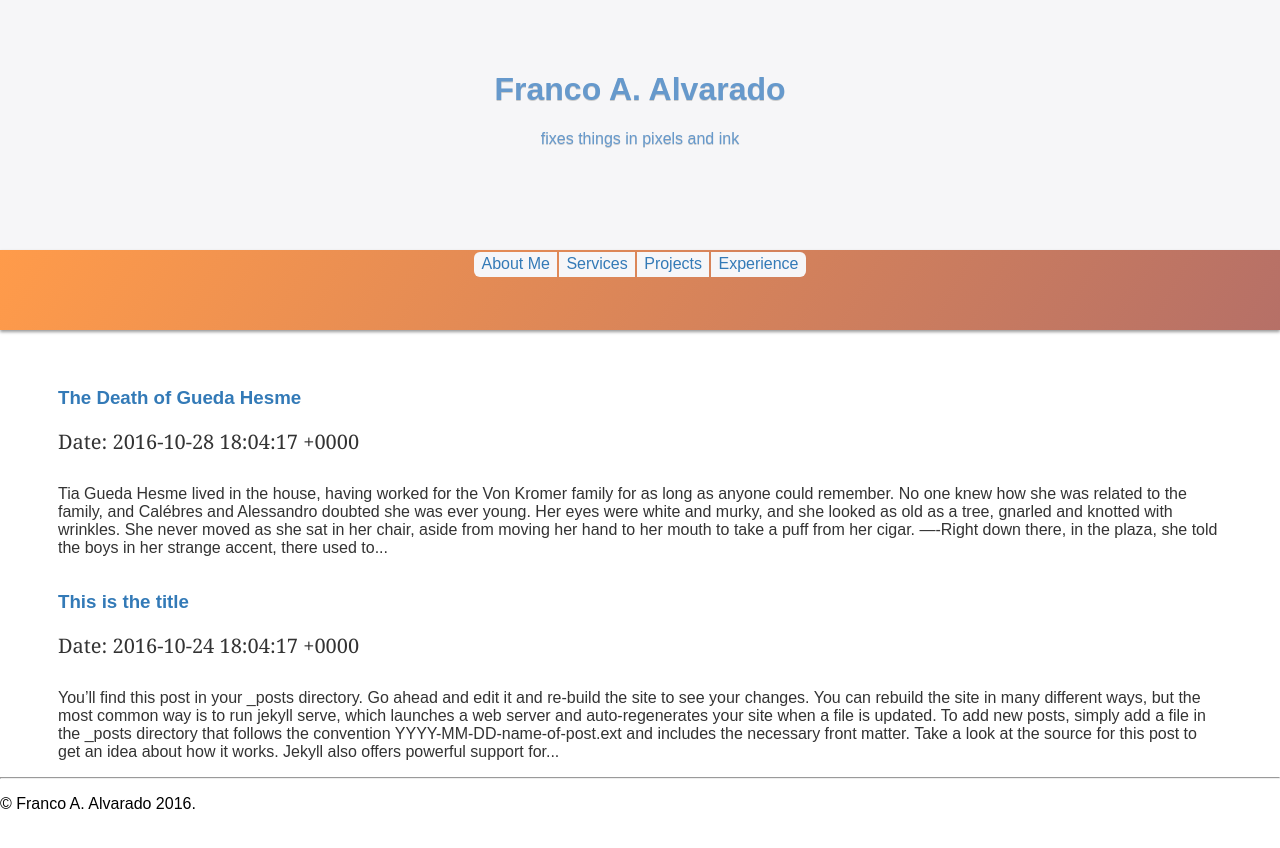
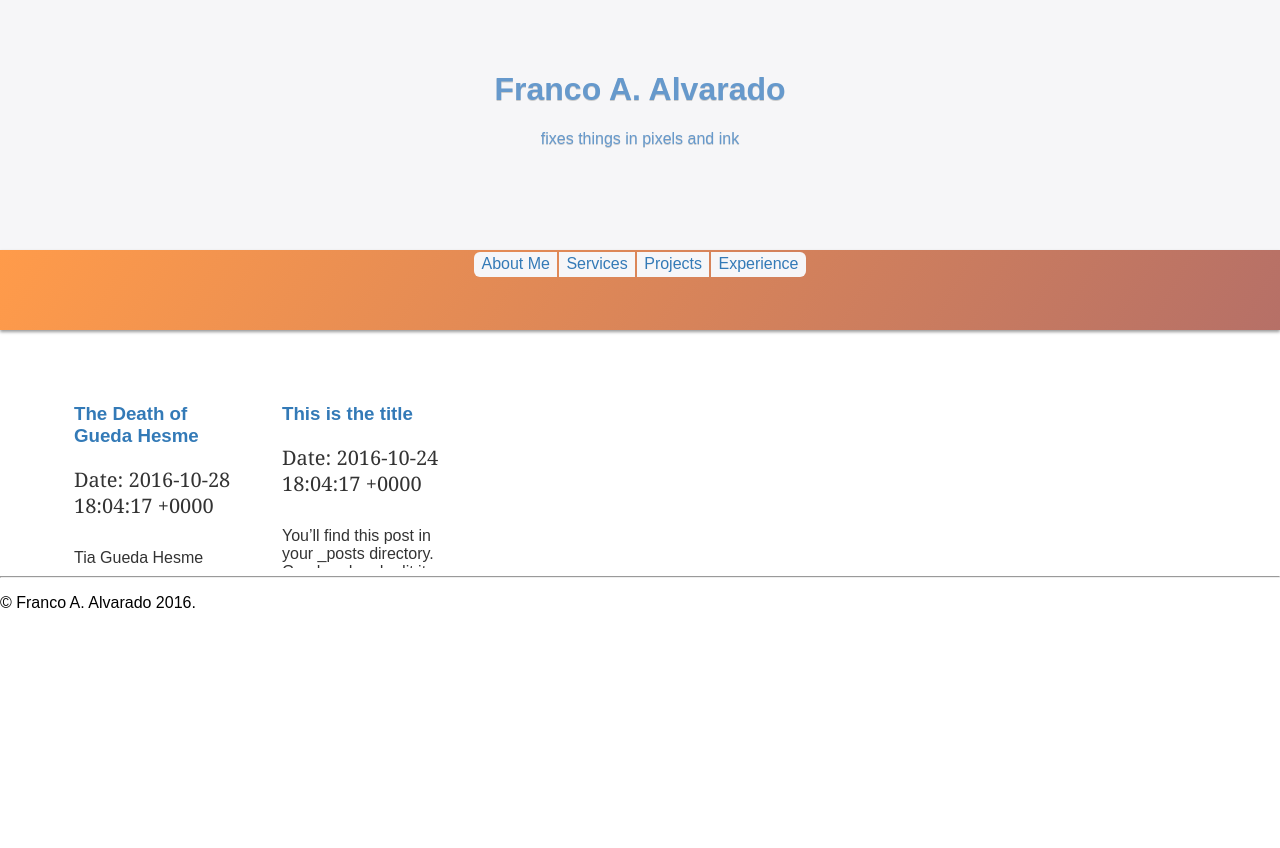
Before and after one commit to francopub/francopub.github.io, a Jekyll site: the page built from blog/index.html, in a window 1280 px wide. Shown: the top 848 px of the page. Built offline with Jekyll 4.4.1, drawn with Linux system fonts in a browser that asks for light colours.

Commit message:
Updated _posts.scss

```diff
--- a/_sass/_posts.scss
+++ b/_sass/_posts.scss
@@ -56,10 +56,12 @@ article {
 }
 
 	.post {
-	  float: left;
-	  padding: 0.5em;
-	  position: relative;
-	  overflow: hidden;
+    float: left;
+    padding: 1.5em;
+    position: relative;
+    overflow: hidden;
+    width: 10em;
+    height: 10em;
 	}
 
 	.post-group img {
@@ -71,7 +73,7 @@ article {
 
 	.caption {
 	  cursor: pointer;
-	  position: absolute;
+	  /*position: absolute;*/
 	  opacity: 0;
 	  transition: all 0.45s ease-in-out;
 	}
@@ -91,8 +93,8 @@ article {
 	  z-index: 10;
 	  color: white;
 	  position: absolute;
-	  width: 400px;
-	  height: 300px;
+	  /*width: 400px;
+	  height: 300px;*/
 	  text-align: center;
 	  top: 100px;
 	}
```
